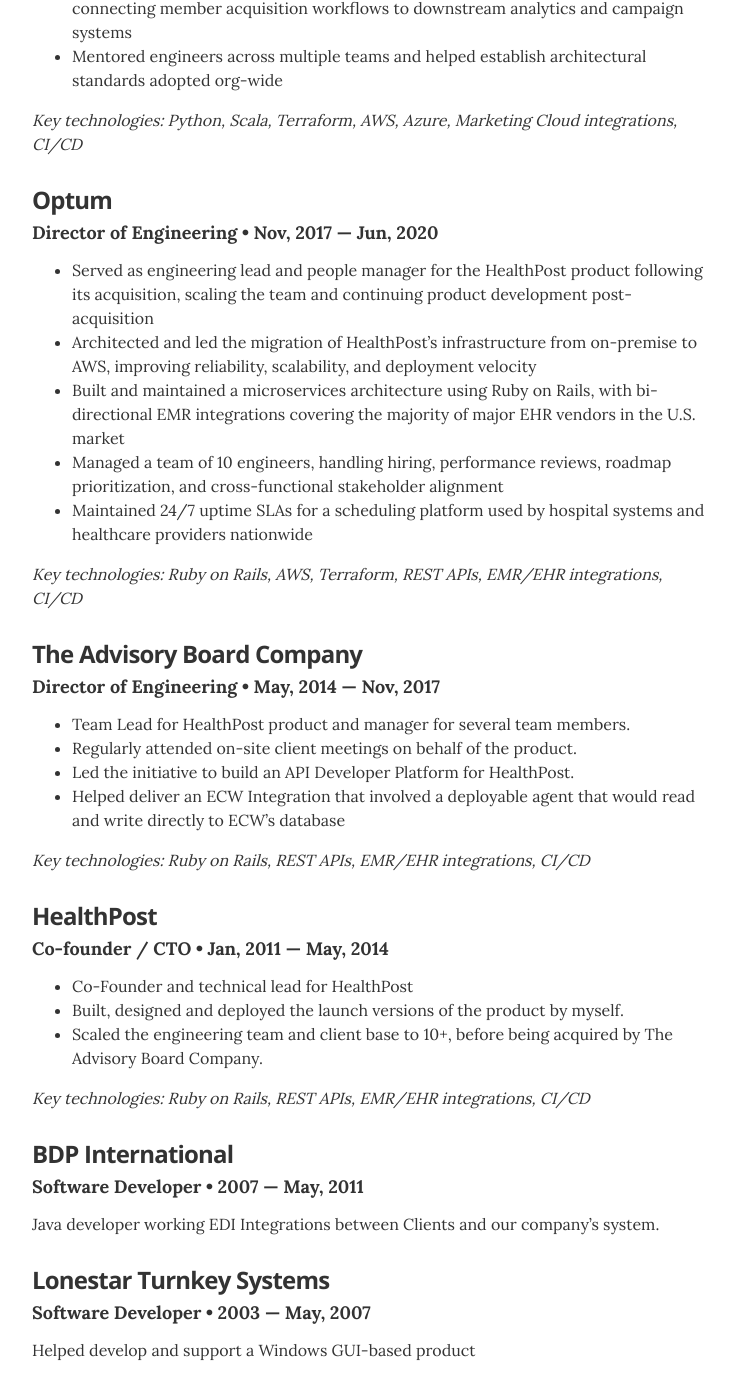
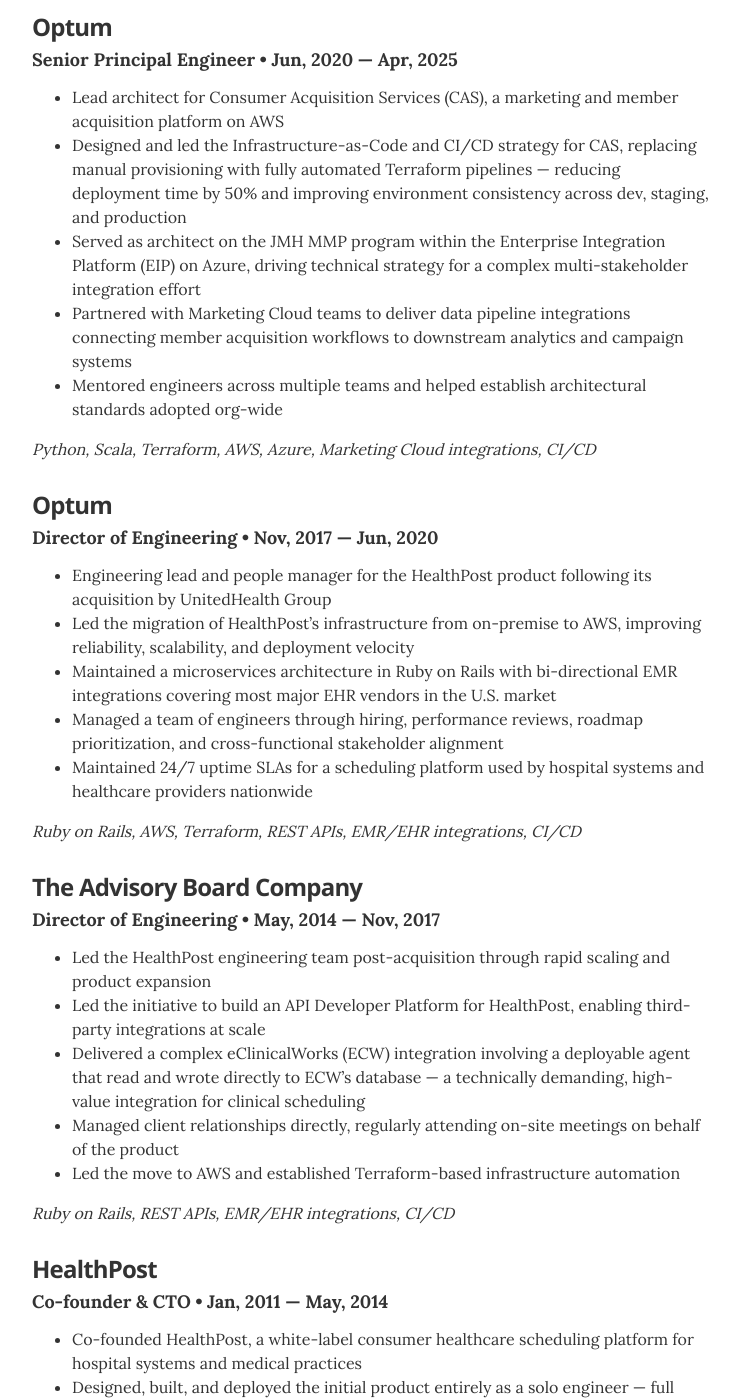
Before and after one commit to dave-elkins/dave-elkins.github.io, a Jekyll site: the page built from index.html, in a window 1280 px wide and 1400 px high, scrolled down 2043 px. Shown: the whole window, without its empty margins (268-1007 px from the left). Built offline with Jekyll 4.4.1, drawn with Linux system fonts in a browser that asks for light colours; some of the changed text lies outside the part shown.

Commit message:
content updated based on recommendations from Claude

```diff
--- a/_config.yml
+++ b/_config.yml
@@ -11,7 +11,7 @@
 # Resume settings
 resume_avatar: "true"
 resume_name: "Dave Elkins"
-resume_title: "Senior Principal Engineer"
+resume_title: "Senior Principal Engineer · Healthcare Software · Cloud Architecture · Available for Consulting"
 
 # used for the contact button in _layouts/resume.html
 resume_contact_email: "delkins01@gmail.com"
@@ -23,7 +23,12 @@
 resume_header_contact_info: "Colorado • https://linkedin.com/in/daveelkins/"
 display_header_contact_info: "false"
 
-resume_header_intro: "<p>I'm a software engineer with 20+ years of experience, the last 15 in healthcare. I co-founded HealthPost, built it from scratch, and led a successful acquisition. Today I work as a Senior Principal Engineer at HarmonyCares and consult for health-tech companies that need senior architecture and EMR integration expertise.</p>"
+resume_header_intro: |
+    I'm a software engineer with 20+ years of experience, the last 15 spent exclusively in healthcare. I co-founded HealthPost — a consumer healthcare scheduling platform — built it from scratch as a solo engineer, scaled the team, and led a successful acquisition by The Advisory Board Company in 2014. Since then I've worked at the Director and Principal Engineer level inside Optum/UnitedHealth Group and HarmonyCares, building large-scale cloud platforms, EMR integrations, and data pipelines for some of the largest health systems in the country.
+
+    I'm passionate about both the end-user experience and the developer experience — good software needs to work well for the people using it and the engineers maintaining it.
+
+    📩 [delkins01@gmail.com](mailto:delkins01@gmail.com)
 
 # use "yes" to display the email contact button,
 # "no" to display an "I'm not looking for work" message,
--- a/_data/consulting.yml
+++ b/_data/consulting.yml
@@ -1,13 +1,14 @@
 - summary: |
       I work with health-tech companies that need senior-level technical expertise without the overhead of a full-time hire.
+
       I've spent 15+ years building and scaling healthcare software — from co-founding and selling a startup to architecting consumer health platforms at Optum scale. I bring that depth to focused engagements where it matters most.
   services:
-      - "HIPAA-compliant AWS and Azure cloud architecture"
-      - "EMR / EHR integration design and implementation (eClinicalWorks, Epic, and others)"
-      - "Infrastructure as Code (Terraform), CI/CD pipelines, and DevOps modernization"
-      - "API platform design and microservices architecture"
-      - "Technical due diligence for investors or acquirers"
-      - "Fractional CTO support for early-stage health-tech startups"
+      - HIPAA-compliant AWS and Azure cloud architecture
+      - EMR / EHR integration design and implementation (eClinicalWorks, Epic, and others)
+      - Infrastructure as Code (Terraform), CI/CD pipelines, and DevOps modernization
+      - API platform design and microservices architecture
+      - Technical due diligence for investors or acquirers
+      - Fractional CTO support for early-stage health-tech startups
   ideal_clients: |
-      Series A/B health-tech companies, digital health startups, and healthcare organizations that are scaling their engineering capabilities and need a senior technical partner who understands both the technology and the regulatory landscape.
-  contact: "delkins01@gmail.com"
+      Series A/B health-tech companies, digital health startups, and healthcare organizations scaling their engineering capabilities who need a senior technical partner that understands both the technology and the regulatory landscape.
+  contact: delkins01@gmail.com
--- a/_data/experience.yml
+++ b/_data/experience.yml
@@ -4,7 +4,7 @@
   position: Senior Principal Engineer
   duration: Apr, 2025 &mdash; Present
   summary: |
-      HarmonyCares is a value-based care organization focused on delivering in-home primary care to complex, high-need patients.
+      HarmonyCares delivers value-based, in-home primary care to high-need patients across the country.
 
       - Leading architecture and engineering for our integration platform to support our clinical operations between Salesforce, Athena, CareLink and Verato.
       - Implemented robust patient identity mastering across Salesforce, Athena and Carelink using Verato as our EMPI solution along with a custom FastAPI app and Azure functions to keep all systems in sync for patient identification.
@@ -12,7 +12,7 @@
       - Driving adoption of cloud-native patterns and infrastructure-as-code practices for the engineering team
       - Partnering with product and clinical stakeholders to translate healthcare workflows into scalable, reliable software systems
 
-      *Key technologies: Azure, Python, Databricks, Terraform*
+      *Azure, Python, Databricks, Terraform, Github Copilot*
 
 # VP of Global Communications
 - company: Optum
@@ -25,47 +25,53 @@
       - Partnered with Marketing Cloud teams to deliver data pipeline integrations connecting member acquisition workflows to downstream analytics and campaign systems
       - Mentored engineers across multiple teams and helped establish architectural standards adopted org-wide
 
-      *Key technologies: Python, Scala, Terraform, AWS, Azure, Marketing Cloud integrations, CI/CD*
+      *Python, Scala, Terraform, AWS, Azure, Marketing Cloud integrations, CI/CD*
 
 # Director of Digital Stratgy
 - company: Optum
   position: Director of Engineering
   duration: Nov, 2017 &mdash; Jun, 2020
   summary: |
-      - Served as engineering lead and people manager for the HealthPost product following its acquisition, scaling the team and continuing product development post-acquisition
-      - Architected and led the migration of HealthPost's infrastructure from on-premise to AWS, improving reliability, scalability, and deployment velocity
-      - Built and maintained a microservices architecture using Ruby on Rails, with bi-directional EMR integrations covering the majority of major EHR vendors in the U.S. market
-      - Managed a team of 10 engineers, handling hiring, performance reviews, roadmap prioritization, and cross-functional stakeholder alignment
+      - Engineering lead and people manager for the HealthPost product following its acquisition by UnitedHealth Group
+      - Led the migration of HealthPost's infrastructure from on-premise to AWS, improving reliability, scalability, and deployment velocity
+      - Maintained a microservices architecture in Ruby on Rails with bi-directional EMR integrations covering most major EHR vendors in the U.S. market
+      - Managed a team of engineers through hiring, performance reviews, roadmap prioritization, and cross-functional stakeholder alignment
       - Maintained 24/7 uptime SLAs for a scheduling platform used by hospital systems and healthcare providers nationwide
 
-      *Key technologies: Ruby on Rails, AWS, Terraform, REST APIs, EMR/EHR integrations, CI/CD*
+      *Ruby on Rails, AWS, Terraform, REST APIs, EMR/EHR integrations, CI/CD*
 
 # Communications Coordinator
 - company: The Advisory Board Company
   position: Director of Engineering
   duration: May, 2014 &mdash; Nov, 2017
   summary: |
-      - Team Lead for HealthPost product and manager for several team members.
-      - Regularly attended on-site client meetings on behalf of the product.
-      - Led the initiative to build an API Developer Platform for HealthPost.
-      - Helped deliver an ECW Integration that involved a deployable agent that would read and write directly to ECW’s database
+      - Led the HealthPost engineering team post-acquisition through rapid scaling and product expansion
+      - Led the initiative to build an API Developer Platform for HealthPost, enabling third-party integrations at scale
+      - Delivered a complex eClinicalWorks (ECW) integration involving a deployable agent that read and wrote directly to ECW's database — a technically demanding, high-value integration for clinical scheduling
+      - Managed client relationships directly, regularly attending on-site meetings on behalf of the product
+      - Led the move to AWS and established Terraform-based infrastructure automation
 
-      *Key technologies: Ruby on Rails, REST APIs, EMR/EHR integrations, CI/CD*
+      *Ruby on Rails, REST APIs, EMR/EHR integrations, CI/CD*
 
 - company: HealthPost
-  position: Co-founder / CTO
+  position: Co-founder &amp; CTO
   duration: Jan, 2011 &mdash; May, 2014
   summary: |
-      - Co-Founder and technical lead for HealthPost
-      - Built, designed and deployed the launch versions of the product by myself.
-      - Scaled the engineering team and client base to 10+, before being acquired by The Advisory Board Company.
+      - Co-founded HealthPost, a white-label consumer healthcare scheduling platform for hospital systems and medical practices
+      - Designed, built, and deployed the initial product entirely as a solo engineer — full stack, infrastructure, and integrations
+      - Built an API platform and EMR integrations for scheduling with major EHR vendors
+      - Scaled the engineering team and client base as the company grew
+      - Successfully exited via acquisition by The Advisory Board Company in 2014
 
-      *Key technologies: Ruby on Rails, REST APIs, EMR/EHR integrations, CI/CD*
+      *Ruby on Rails, REST APIs, EMR/EHR integrations, CI/CD*
 
 - company: BDP International
   position: Software Developer
   duration: 2007 &mdash; May, 2011
-  summary: Java developer working EDI Integrations between Clients and our company's system.
+  summary: |
+      Java developer working on EDI integrations between enterprise clients and BDP's logistics platform across North America, Europe, and Asia. Involved in the full project lifecycle from planning through production support. Also built web-based internal tools and reporting dashboards.
+
+      *Java, XML, SAP IDOC, EDI*
 
 - company: Lonestar Turnkey Systems
   position: Software Developer
--- a/_data/projects.yml
+++ b/_data/projects.yml
@@ -1,9 +1,15 @@
 # Projects
 # uncomment the urls if you wish to display them, and add your own URL
 
-# jazznotes.io
+- project: HealthPost (acquired 2014)
+  role: Co-Founder &amp; CTO
+  duration: 2011 &mdash; 2014
+  description: |
+      Consumer healthcare scheduling platform serving hospital systems and medical practices. Built from scratch — full stack Rails application, AWS infrastructure, EMR integrations, and API platform. Scaled to 10+ clients before a successful acquisition by The Advisory Board Company.
+
 - project: AWS WAFv2 Terraform Module
   role: Developer
   duration: 2024 &mdash; Present
   url: "https://github.com/dave-elkins/terraform-aws-wafv2"
-  description: A terraform module for AWS WAFv2
+  description: |
+      A reusable Terraform module for AWS WAF V2, simplifying web application firewall configuration for teams building HIPAA-compliant and security-conscious infrastructure on AWS.
--- a/_data/skills.yml
+++ b/_data/skills.yml
@@ -1,12 +1,15 @@
 # Skills
-- skill: Team leadership
-  description: I have several years of experience leading software development teams.
-
-- skill: Technical Architecture
-  description: I have designed many systems and have been able to uses diagrams to present important information about a system.
-
-- skill: Full Stack Engineer
-  description: I am able to work on any part of a system and feel comfortable with frontend and backend development.
+- skill: Healthcare & Compliance
+  description: HIPAA-compliant architecture, EMR/EHR integrations, HL7/FHIR, consumer health platforms
 
 - skill: Cloud Infrastructure
-  description: I have worked on infrastructure as code for products on AWS and Azure.
+  description: AWS, Azure, Terraform / Infrastructure as Code, CI/CD pipelines, zero-downtime deployments
+
+- skill: Software Architecture
+  description: Microservices, event-driven architecture, API platforms, distributed systems, big data pipelines
+
+- skill: Languages & Frameworks
+  description: Python, Scala, Ruby on Rails, Java, SQL
+
+- skill: Leadership
+  description: Technical team leadership, roadmap ownership, cross-functional stakeholder alignment, engineering hiring
```
